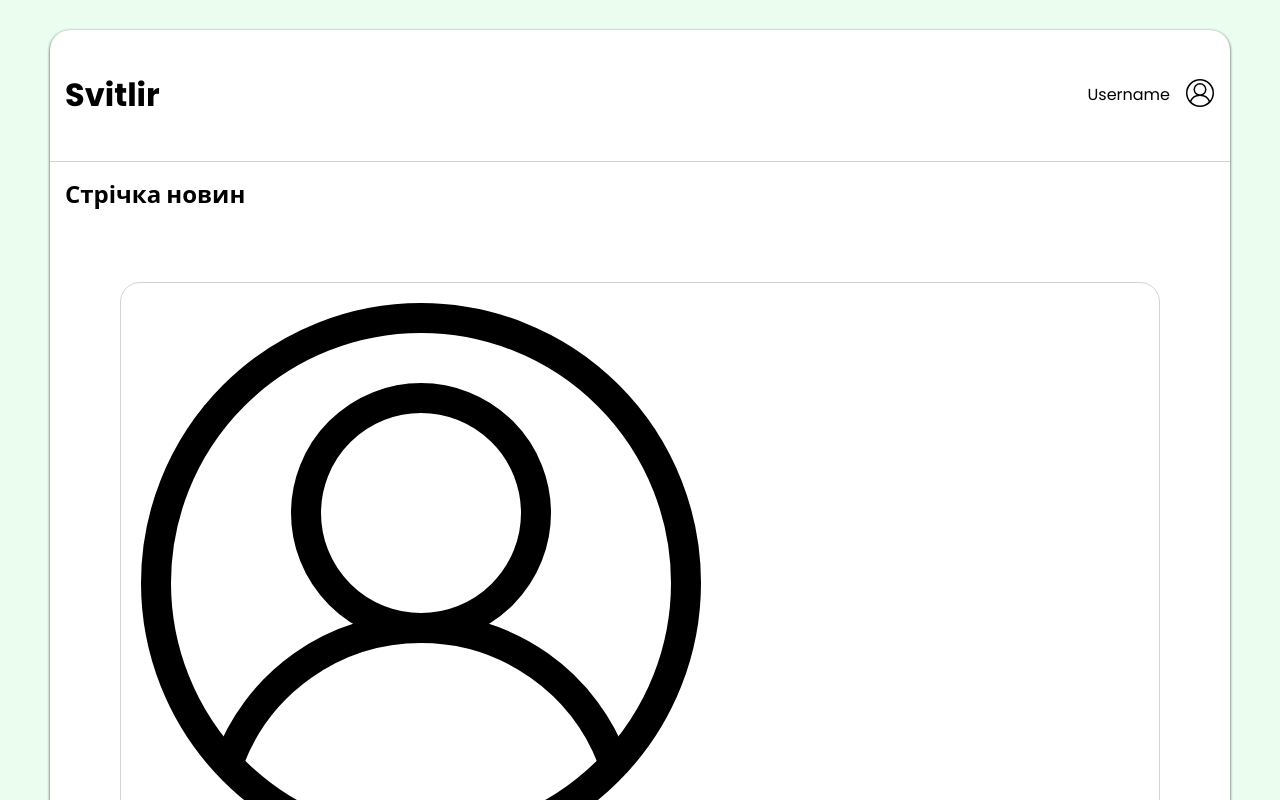
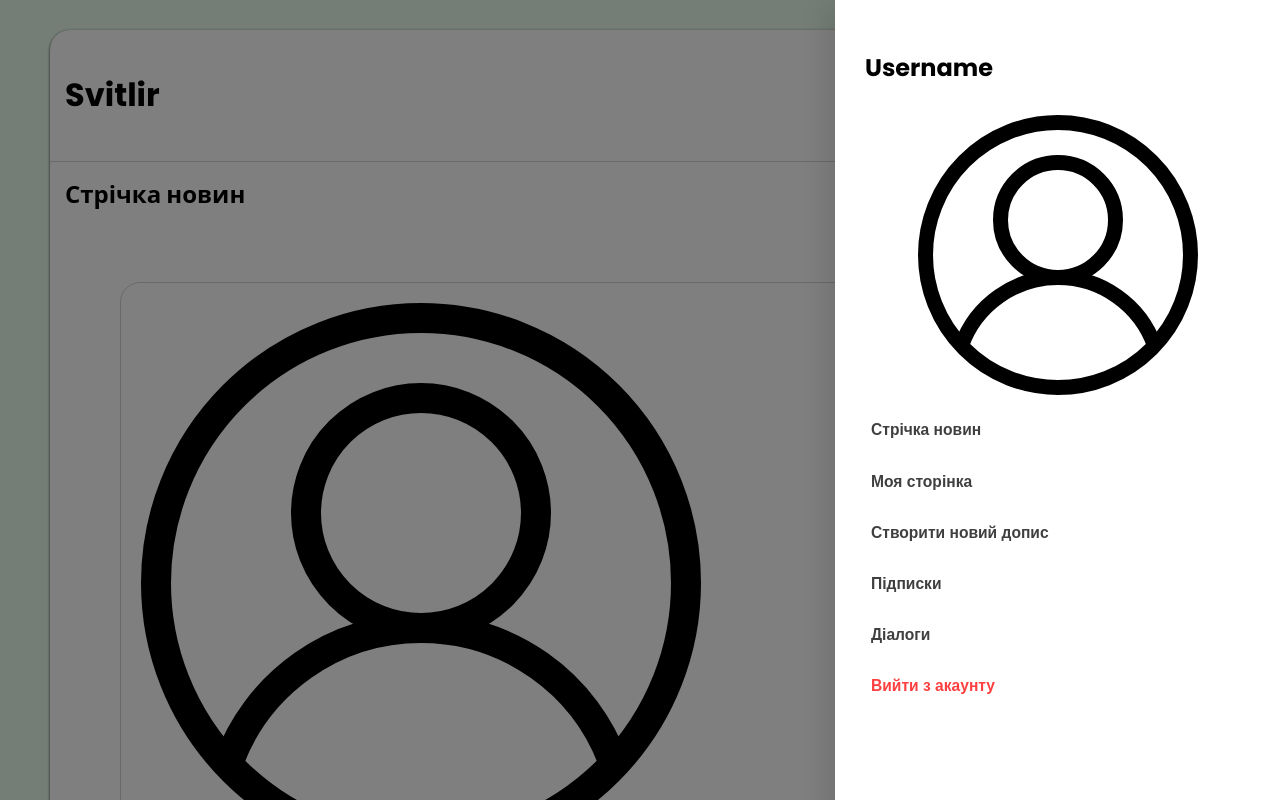
Before and after one commit to Sl0wdive/MERN-Social-Media-Frontend, a React (Create React App) app: page / in a window 1280 px wide. Shown: the top 800 px of the page. Built offline with nearby package versions, Linux system fonts and the light colour scheme.

Commit message:
components refactoring

```diff
--- /dev/null
+++ b/src/components/Drawer/Drawer.module.scss
@@ -0,0 +1,40 @@
+.DrawerShadow{
+    position: absolute;
+    top: 0;
+    left: 0;
+    width: 100%;
+    height: 100%;
+    background: rgba(0, 0, 0, 0.5);
+    z-index: 1;
+
+  }
+
+  .Drawer{
+    position: absolute;
+    width: 385px;
+    height: 100%;
+    right: 0;
+    background: white;
+    box-shadow: -10px 4px 24px rgba(0, 0, 0, 0.1);
+    padding: 30px;
+
+    img{
+      display: block;
+      margin-left: auto;
+      margin-right: auto;
+    }
+
+    button{
+      border: none;
+      background: none;
+      cursor: pointer;
+      opacity: 0.75;
+        &:hover{
+          opacity: 1;
+        }
+    }
+
+    .ButtonLogout{
+      color: red;
+    }
+  }
--- a/src/components/Drawer.js
+++ b/src/components/Drawer/index.js
@@ -1,32 +1,34 @@
+import styles from './Drawer.module.scss'
+
 function Drawer(){
     return(
-        <div style={{display: 'none'}} className="DrawerShadow">
-            <div className="Drawer">
+        <div /*style={{display: 'none'}}*/ className={styles.DrawerShadow}>
+            <div className={styles.Drawer}>
                 <h2>Username</h2>
-                <div className="UserInfo">
+                <div className={styles.Info}>
                     <img width = {300} height = {300} src = "/img/user.svg"/>
-                    <div className="UserMenu">
-                        <button className="ButtonHome">
+                    <div className={styles.UserMenu}>
+                        <button className={styles.button}>
                             <h3>Стрічка новин</h3>
                         </button>
                         <br/>
-                        <button className="ButtonMyPost">
+                        <button className={styles.button}>
                             <h3>Моя сторінка</h3>
                         </button>
                         <br/>
-                        <button className="ButtonCreatePost">
+                        <button className={styles.button}>
                             <h3>Створити новий допис</h3>
                         </button>
                         <br/>
-                        <button className="ButtonMyFollowings">
+                        <button className={styles.button}>
                             <h3>Підписки</h3>
                         </button>
                         <br/>
-                        <button className="ButtonChats">
+                        <button className={styles.button}>
                             <h3>Діалоги</h3>
                         </button>
                         <br/>
-                        <button className="ButtonLogout">
+                        <button className={styles.ButtonLogout}>
                             <h3>Вийти з акаунту</h3>
                         </button>
                         <br/>
--- /dev/null
+++ b/src/components/Header/Header.module.scss
@@ -0,0 +1,31 @@
+header {
+    display: flex;
+    justify-content: space-between;
+    border-bottom: 1px solid rgb(211, 211, 211);
+
+    .HeaderLeft{
+      display: flex;
+      align-items: center;
+
+      margin-top: 20px;
+      margin-bottom: 20px;
+
+      h1{
+        margin-left: 15px;
+      }
+    }
+
+    .HeaderRight{
+      display: flex;
+      align-items: center;
+
+      p{
+        margin-top: 14px;
+      }
+      img{
+        padding: 15px;
+        margin-top: -4px;
+      }
+
+    }
+  }
--- a/src/components/Header.jsx
+++ b/src/components/Header/index.jsx
@@ -1,5 +1,7 @@
 import React from 'react';
 import Button from '@mui/material/Button';
+
+import styles from './Header.module.scss'
 
 function Header(){
     const isAuth = false;
@@ -7,11 +9,11 @@ function Header(){
     const onClickLogout = () => {};
     return(
 
-        <header>
-            <div className="HeaderLeft">
+        <header className={styles.header}>
+            <div className={styles.HeaderLeft}>
                 <h1>Svitlir</h1>
             </div>
-            <div className="HeaderRight">
+            <div className={styles.HeaderRight}>
                 <p>
                     Username
                 </p>
--- /dev/null
+++ b/src/components/PostBlock/PostBlock.module.scss
@@ -0,0 +1,64 @@
+.Post{
+    border-radius: 20px;
+    border: 1px solid rgb(211, 211, 211);
+    margin: 70px;
+
+    h5{
+      margin: 10px;
+    }
+
+    .BottomPost{
+      margin-top: -12px;
+      display: flex;
+      justify-content: space-between;
+    }
+
+
+    .BPLeft{
+      display: flex;
+      align-items: center;
+      p{
+        margin-left: -5px;
+        margin-top: 12px;
+      }
+    }
+
+    .BPRight{
+      display: flex;
+      align-items: center;
+      p{
+        margin-top: 12px;
+        margin-left: 2px;
+        margin-right: 8px;
+      }
+    }
+
+    .ButtonLike
+    {
+      margin: 5px;
+      border-color: white;
+      border: none;
+      background: none;
+      cursor: pointer;
+
+      opacity: 0.8;
+      &:hover{
+        opacity: 1;
+      }
+    }
+
+    .ButtonComment
+    {
+      margin-top: 2px;
+      background: white;
+      border-color: white;
+      border: none;
+      background: none;
+      cursor: pointer;
+
+      opacity: 0.8;
+      &:hover{
+        opacity: 1;
+      }
+    }
+  }
--- a/src/components/PostBlock.js
+++ b/src/components/PostBlock/index.js
@@ -1,18 +1,20 @@
+import styles from './PostBlock.module.scss'
+
 function PostBlock(props){
     return(
-    <div className="Post">
+    <div className={styles.Post}>
         <img src={props.imgURL}/>
         <h5>{props.title}</h5>
         <h5>{props.author}</h5>
-        <div className="BottomPost">
-            <div className="BPLeft">
-                <button className="ButtonLike">
+        <div className={styles.BottomPost}>
+            <div className={styles.BPLeft}>
+                <button className={styles.ButtonLike}>
                     <img width={20} height ={20} src = "/img/like.png" alt="like"/>
                 </button>
                 <p>{props.likes}</p>
             </div>
-            <div className="BPRight">
-                <button className="ButtonComment">
+            <div className={styles.BPRight}>
+                <button className={styles.ButtonComment}>
                     <img width={20} height ={20} src = "/img/comment.png" />
                 </button>
                 <p>{props.comments}</p>
--- a/src/index.scss
+++ b/src/index.scss
@@ -18,37 +18,7 @@ body {
   padding-bottom: 30px;
 }
 
-header {
-  display: flex;
-  justify-content: space-between;
-  border-bottom: 1px solid rgb(211, 211, 211);
 
-  .HeaderLeft{
-    display: flex;
-    align-items: center;
-
-    margin-top: 20px;
-    margin-bottom: 20px;
-
-    h1{
-      margin-left: 15px;
-    }
-  }
-
-  .HeaderRight{
-    display: flex;
-    align-items: center;
-
-    p{
-      margin-top: 14px;
-    }
-    img{
-      padding: 15px;
-      margin-top: -4px;
-    }
-
-  }
-}
 
 .Content{
   h2{
@@ -56,109 +26,4 @@ header {
     margin-bottom: 15px;
     margin-left: 15px;
   }
-
-  .Post{
-    border-radius: 20px;
-    border: 1px solid rgb(211, 211, 211);
-    margin: 70px;
-
-    h5{
-      margin: 10px;
-    }
-
-    .BottomPost{
-      margin-top: -12px;
-      display: flex;
-      justify-content: space-between;
-    }
-
-
-    .BPLeft{
-      display: flex;
-      align-items: center;
-      p{
-        margin-left: -5px;
-        margin-top: 12px;
-      }
-    }
-
-    .BPRight{
-      display: flex;
-      align-items: center;
-      p{
-        margin-top: 12px;
-        margin-left: 2px;
-        margin-right: 8px;
-      }
-    }
-
-    .ButtonLike
-    {
-      margin: 5px;
-      border-color: white;
-      border: none;
-      background: none;
-      cursor: pointer;
-
-      opacity: 0.8;
-      &:hover{
-        opacity: 1;
-      }
-    }
-
-    .ButtonComment
-    {
-      margin-top: 2px;
-      background: white;
-      border-color: white;
-      border: none;
-      background: none;
-      cursor: pointer;
-
-      opacity: 0.8;
-      &:hover{
-        opacity: 1;
-      }
-    }
-  }
 }
-.DrawerShadow{
-  position: absolute;
-  top: 0;
-  left: 0;
-  width: 100%;
-  height: 100%;
-  background: rgba(0, 0, 0, 0.5);
-  z-index: 1;
-
-}
-
-.Drawer{
-  position: absolute;
-  width: 385px;
-  height: 100%;
-  right: 0;
-  background: white;
-  box-shadow: -10px 4px 24px rgba(0, 0, 0, 0.1);
-  padding: 30px;
-
-  img{
-    display: block;
-    margin-left: auto;
-    margin-right: auto;
-  }
-
-  button{
-    border: none;
-    background: none;
-    cursor: pointer;
-    opacity: 0.75;
-      &:hover{
-        opacity: 1;
-      }
-  }
-
-  .ButtonLogout{
-    color: red;
-  }
-}
```
